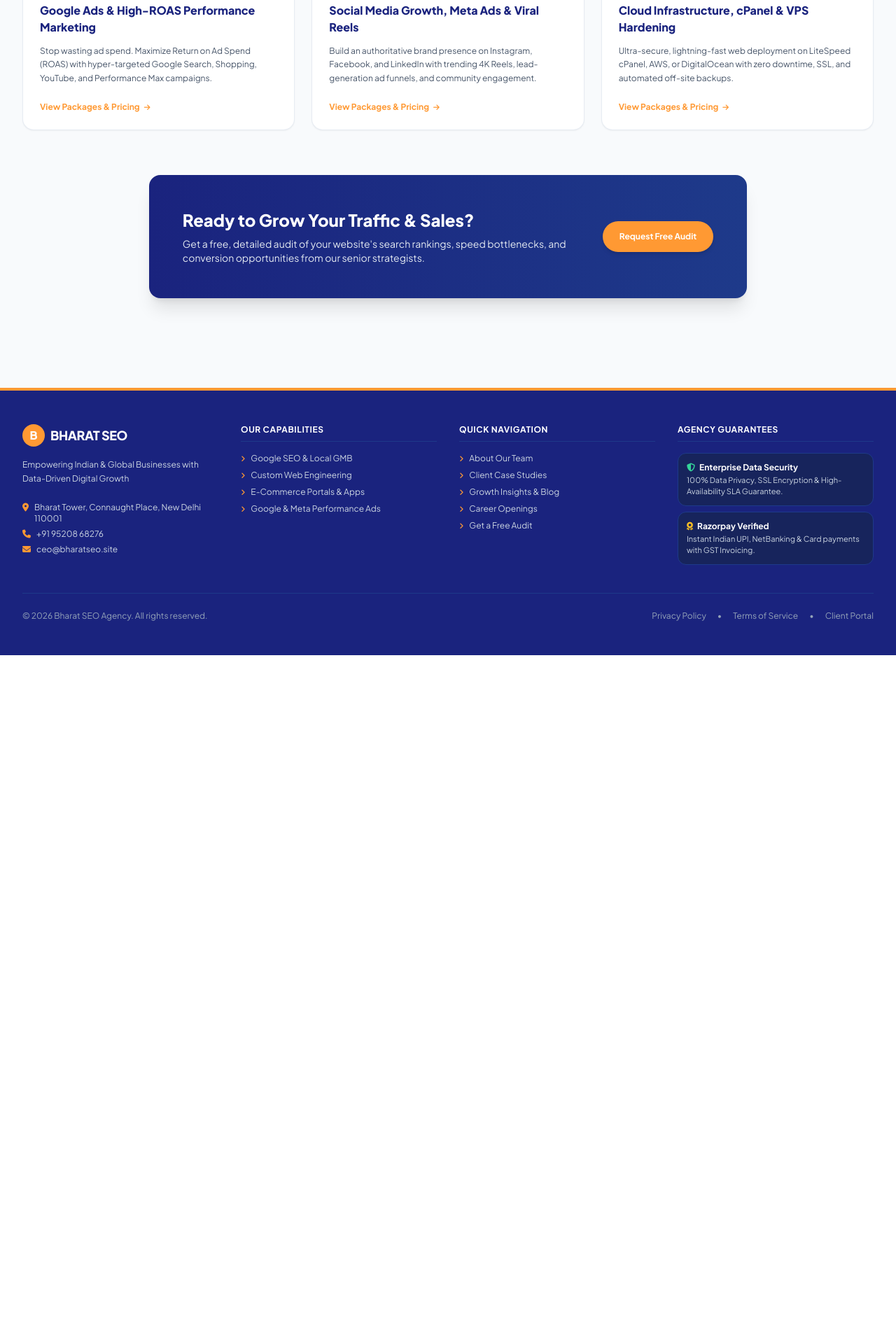
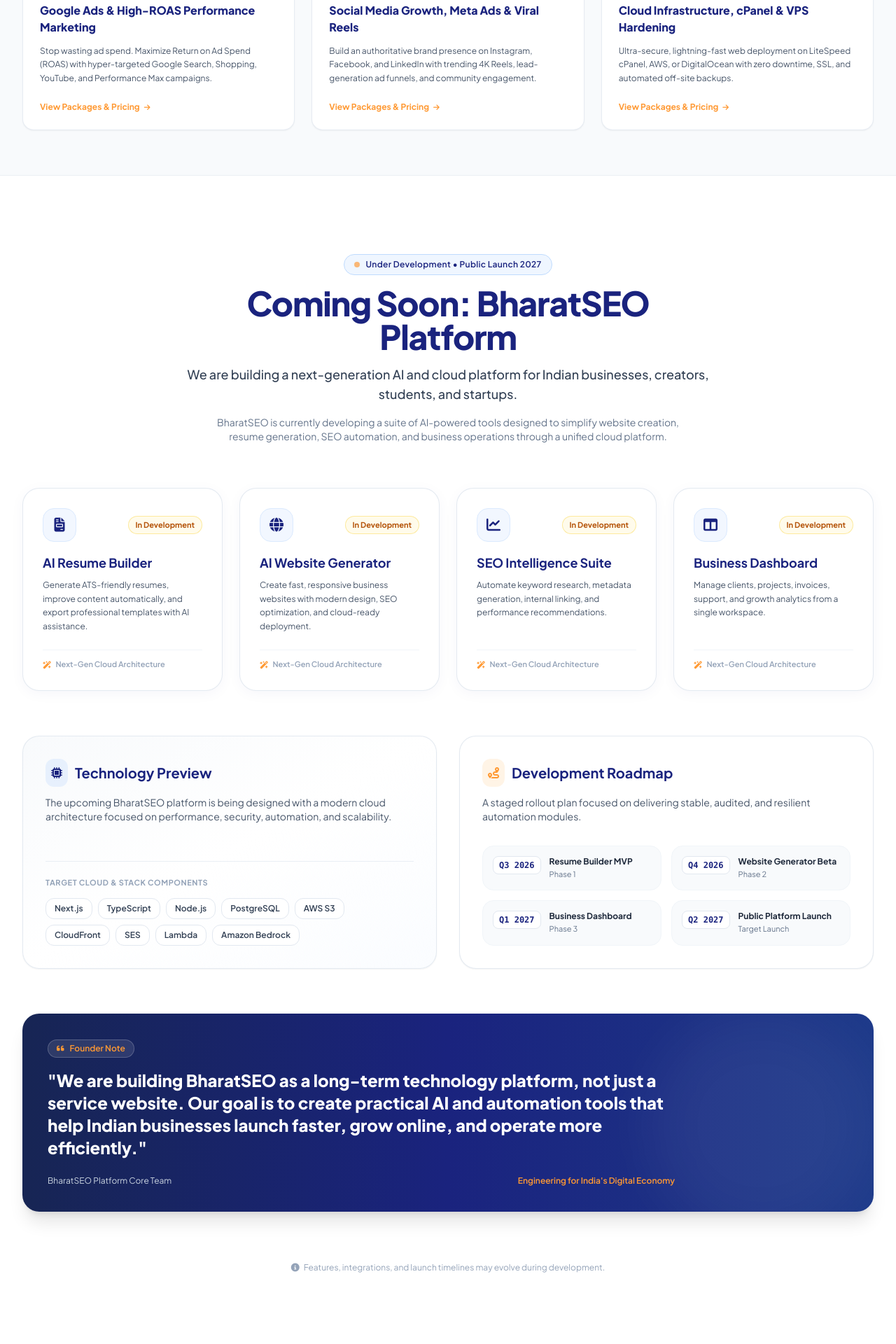
Before and after one commit to aryashabitatgreens-art/Bharatseo, a PHP site: page /php_shared_hosting/index.php in a window 1280 px wide. Shown: the part 1572-3492 px from the top of the page at 70% size. Before the commit the page ends 2508 px from the top, so only its background shows below. Run offline with PHP 8.4, Linux system fonts and the light colour scheme; data comes from the database, SQL or seed files in the repository; some libraries are stand-ins or nearby versions.

Commit message:
feat: add future platform roadmap section
Introduce the upcoming BharatSEO Platform feature section to both the PHP and React versions of the landing page, showcasing future AI-powered tools and roadmap.

```diff
--- /dev/null
+++ b/php_shared_hosting/future-platform-section.php
@@ -0,0 +1,250 @@
+<!-- FUTURE PRODUCT SECTION: BHARATSEO PLATFORM -->
+<section id="future-platform" class="relative py-20 lg:py-28 bg-white border-y border-slate-200/70 overflow-hidden">
+  <!-- Ambient subtle background accents -->
+  <div class="absolute top-0 right-1/4 w-96 h-96 bg-blue-50/70 rounded-full blur-3xl pointer-events-none -z-10"></div>
+  <div class="absolute bottom-0 left-1/4 w-96 h-96 bg-indigo-50/60 rounded-full blur-3xl pointer-events-none -z-10"></div>
+
+  <div class="max-w-7xl mx-auto px-4 sm:px-6 lg:px-8 space-y-16">
+
+    <!-- 1. Section Header -->
+    <div class="text-center max-w-3xl mx-auto space-y-4">
+      <div class="inline-flex items-center gap-2 px-3.5 py-1.5 rounded-full bg-blue-50 border border-blue-200 text-[#1A237E] text-xs font-semibold tracking-wide">
+        <span class="w-2 h-2 rounded-full bg-[#FF9933] animate-pulse"></span>
+        <span>Under Development • Public Launch 2027</span>
+      </div>
+
+      <h2 class="text-3xl sm:text-4xl lg:text-5xl font-black text-[#1A237E] tracking-tight">
+        Coming Soon: BharatSEO Platform
+      </h2>
+
+      <p class="text-base sm:text-lg font-medium text-slate-700 leading-relaxed">
+        We are building a next-generation AI and cloud platform for Indian businesses, creators, students, and startups.
+      </p>
+
+      <p class="text-xs sm:text-sm text-slate-500 max-w-2xl mx-auto leading-relaxed">
+        BharatSEO is currently developing a suite of AI-powered tools designed to simplify website creation, resume generation, SEO automation, and business operations through a unified cloud platform.
+      </p>
+    </div>
+
+    <!-- 2. Four Premium Feature Cards -->
+    <div class="grid grid-cols-1 md:grid-cols-2 lg:grid-cols-4 gap-6">
+
+      <!-- Card 1: AI Resume Builder -->
+      <div class="bg-white rounded-[24px] p-6 sm:p-7 border border-slate-200/90 shadow-[0_4px_20px_rgba(26,35,126,0.04)] hover:shadow-[0_10px_30px_rgba(26,35,126,0.08)] hover:-translate-y-1 transition-all duration-300 flex flex-col justify-between space-y-6 group">
+        <div class="space-y-4">
+          <div class="flex items-center justify-between">
+            <div class="w-12 h-12 rounded-2xl bg-blue-50/80 border border-blue-100 flex items-center justify-center text-[#1A237E] group-hover:bg-[#1A237E] group-hover:text-white transition-colors duration-300">
+              <i class="fa-solid fa-file-invoice text-xl"></i>
+            </div>
+            <span class="text-[11px] font-bold px-2.5 py-1 rounded-full border bg-amber-50 text-amber-700 border-amber-200/80">
+              In Development
+            </span>
+          </div>
+
+          <div class="space-y-2">
+            <h3 class="text-base sm:text-lg font-bold text-[#1A237E]">
+              AI Resume Builder
+            </h3>
+            <p class="text-xs text-slate-600 leading-relaxed">
+              Generate ATS-friendly resumes, improve content automatically, and export professional templates with AI assistance.
+            </p>
+          </div>
+        </div>
+
+        <div class="pt-3 border-t border-slate-100 flex items-center gap-1.5 text-[11px] font-semibold text-slate-400">
+          <i class="fa-solid fa-wand-magic-sparkles text-[#FF9933]"></i>
+          <span>Next-Gen Cloud Architecture</span>
+        </div>
+      </div>
+
+      <!-- Card 2: AI Website Generator -->
+      <div class="bg-white rounded-[24px] p-6 sm:p-7 border border-slate-200/90 shadow-[0_4px_20px_rgba(26,35,126,0.04)] hover:shadow-[0_10px_30px_rgba(26,35,126,0.08)] hover:-translate-y-1 transition-all duration-300 flex flex-col justify-between space-y-6 group">
+        <div class="space-y-4">
+          <div class="flex items-center justify-between">
+            <div class="w-12 h-12 rounded-2xl bg-blue-50/80 border border-blue-100 flex items-center justify-center text-[#1A237E] group-hover:bg-[#1A237E] group-hover:text-white transition-colors duration-300">
+              <i class="fa-solid fa-globe text-xl"></i>
+            </div>
+            <span class="text-[11px] font-bold px-2.5 py-1 rounded-full border bg-amber-50 text-amber-700 border-amber-200/80">
+              In Development
+            </span>
+          </div>
+
+          <div class="space-y-2">
+            <h3 class="text-base sm:text-lg font-bold text-[#1A237E]">
+              AI Website Generator
+            </h3>
+            <p class="text-xs text-slate-600 leading-relaxed">
+              Create fast, responsive business websites with modern design, SEO optimization, and cloud-ready deployment.
+            </p>
+          </div>
+        </div>
+
+        <div class="pt-3 border-t border-slate-100 flex items-center gap-1.5 text-[11px] font-semibold text-slate-400">
+          <i class="fa-solid fa-wand-magic-sparkles text-[#FF9933]"></i>
+          <span>Next-Gen Cloud Architecture</span>
+        </div>
+      </div>
+
+      <!-- Card 3: SEO Intelligence Suite -->
+      <div class="bg-white rounded-[24px] p-6 sm:p-7 border border-slate-200/90 shadow-[0_4px_20px_rgba(26,35,126,0.04)] hover:shadow-[0_10px_30px_rgba(26,35,126,0.08)] hover:-translate-y-1 transition-all duration-300 flex flex-col justify-between space-y-6 group">
+        <div class="space-y-4">
+          <div class="flex items-center justify-between">
+            <div class="w-12 h-12 rounded-2xl bg-blue-50/80 border border-blue-100 flex items-center justify-center text-[#1A237E] group-hover:bg-[#1A237E] group-hover:text-white transition-colors duration-300">
+              <i class="fa-solid fa-chart-line text-xl"></i>
+            </div>
+            <span class="text-[11px] font-bold px-2.5 py-1 rounded-full border bg-amber-50 text-amber-700 border-amber-200/80">
+              In Development
+            </span>
+          </div>
+
+          <div class="space-y-2">
+            <h3 class="text-base sm:text-lg font-bold text-[#1A237E]">
+              SEO Intelligence Suite
+            </h3>
+            <p class="text-xs text-slate-600 leading-relaxed">
+              Automate keyword research, metadata generation, internal linking, and performance recommendations.
+            </p>
+          </div>
+        </div>
+
+        <div class="pt-3 border-t border-slate-100 flex items-center gap-1.5 text-[11px] font-semibold text-slate-400">
+          <i class="fa-solid fa-wand-magic-sparkles text-[#FF9933]"></i>
+          <span>Next-Gen Cloud Architecture</span>
+        </div>
+      </div>
+
+      <!-- Card 4: Business Dashboard -->
+      <div class="bg-white rounded-[24px] p-6 sm:p-7 border border-slate-200/90 shadow-[0_4px_20px_rgba(26,35,126,0.04)] hover:shadow-[0_10px_30px_rgba(26,35,126,0.08)] hover:-translate-y-1 transition-all duration-300 flex flex-col justify-between space-y-6 group">
+        <div class="space-y-4">
+          <div class="flex items-center justify-between">
+            <div class="w-12 h-12 rounded-2xl bg-blue-50/80 border border-blue-100 flex items-center justify-center text-[#1A237E] group-hover:bg-[#1A237E] group-hover:text-white transition-colors duration-300">
+              <i class="fa-solid fa-table-columns text-xl"></i>
+            </div>
+            <span class="text-[11px] font-bold px-2.5 py-1 rounded-full border bg-amber-50 text-amber-700 border-amber-200/80">
+              In Development
+            </span>
+          </div>
+
+          <div class="space-y-2">
+            <h3 class="text-base sm:text-lg font-bold text-[#1A237E]">
+              Business Dashboard
+            </h3>
+            <p class="text-xs text-slate-600 leading-relaxed">
+              Manage clients, projects, invoices, support, and growth analytics from a single workspace.
+            </p>
+          </div>
+        </div>
+
+        <div class="pt-3 border-t border-slate-100 flex items-center gap-1.5 text-[11px] font-semibold text-slate-400">
+          <i class="fa-solid fa-wand-magic-sparkles text-[#FF9933]"></i>
+          <span>Next-Gen Cloud Architecture</span>
+        </div>
+      </div>
+
+    </div>
+
+    <!-- 3. Technology Preview & Roadmap (2-Column Grid) -->
+    <div class="grid grid-cols-1 lg:grid-cols-12 gap-8 items-stretch">
+
+      <!-- Technology Preview Box -->
+      <div class="lg:col-span-6 bg-gradient-to-br from-slate-50 via-white to-blue-50/30 rounded-[24px] p-7 sm:p-8 border border-slate-200/90 shadow-sm space-y-6 flex flex-col justify-between">
+        <div class="space-y-3">
+          <div class="flex items-center gap-2.5">
+            <div class="p-2 rounded-xl bg-blue-100/60 text-[#1A237E]">
+              <i class="fa-solid fa-microchip text-base"></i>
+            </div>
+            <h3 class="text-xl font-bold text-[#1A237E]">Technology Preview</h3>
+          </div>
+
+          <p class="text-xs sm:text-sm text-slate-600 leading-relaxed">
+            The upcoming BharatSEO platform is being designed with a modern cloud architecture focused on performance, security, automation, and scalability.
+          </p>
+        </div>
+
+        <div class="pt-4 border-t border-slate-200/70 space-y-3">
+          <span class="text-[11px] font-bold uppercase tracking-wider text-slate-400">
+            Target Cloud & Stack Components
+          </span>
+          <div class="flex flex-wrap gap-2">
+            <?php
+            $tech_chips = ['Next.js', 'TypeScript', 'Node.js', 'PostgreSQL', 'AWS S3', 'CloudFront', 'SES', 'Lambda', 'Amazon Bedrock'];
+            foreach ($tech_chips as $chip):
+            ?>
+              <span class="px-3 py-1.5 rounded-xl bg-white border border-slate-200 text-xs font-semibold text-slate-700 shadow-xs hover:border-[#1A237E] hover:text-[#1A237E] transition-colors">
+                <?php echo $chip; ?>
+              </span>
+            <?php endforeach; ?>
+          </div>
+        </div>
+      </div>
+
+      <!-- Development Roadmap Box -->
+      <div class="lg:col-span-6 bg-white rounded-[24px] p-7 sm:p-8 border border-slate-200/90 shadow-sm space-y-6 flex flex-col justify-between">
+        <div class="space-y-3">
+          <div class="flex items-center gap-2.5">
+            <div class="p-2 rounded-xl bg-orange-100/60 text-[#FF9933]">
+              <i class="fa-solid fa-route text-base"></i>
+            </div>
+            <h3 class="text-xl font-bold text-[#1A237E]">Development Roadmap</h3>
+          </div>
+          <p class="text-xs sm:text-sm text-slate-600">
+            A staged rollout plan focused on delivering stable, audited, and resilient automation modules.
+          </p>
+        </div>
+
+        <div class="pt-2 grid grid-cols-1 sm:grid-cols-2 gap-3.5">
+          <?php
+          $roadmap_items = [
+            ['period' => 'Q3 2026', 'title' => 'Resume Builder MVP', 'phase' => 'Phase 1'],
+            ['period' => 'Q4 2026', 'title' => 'Website Generator Beta', 'phase' => 'Phase 2'],
+            ['period' => 'Q1 2027', 'title' => 'Business Dashboard', 'phase' => 'Phase 3'],
+            ['period' => 'Q2 2027', 'title' => 'Public Platform Launch', 'phase' => 'Target Launch']
+          ];
+          foreach ($roadmap_items as $item):
+          ?>
+            <div class="p-3.5 rounded-2xl bg-slate-50 border border-slate-100 flex items-start gap-3 hover:bg-blue-50/40 hover:border-blue-100 transition-colors">
+              <span class="font-mono text-xs font-black text-[#1A237E] bg-white px-2 py-1 rounded-lg border border-slate-200 shrink-0">
+                <?php echo $item['period']; ?>
+              </span>
+              <div class="space-y-0.5">
+                <p class="text-xs font-bold text-slate-800"><?php echo $item['title']; ?></p>
+                <p class="text-[11px] text-slate-500"><?php echo $item['phase']; ?></p>
+              </div>
+            </div>
+          <?php endforeach; ?>
+        </div>
+      </div>
+
+    </div>
+
+    <!-- 4. Founder Note Card -->
+    <div class="bg-gradient-to-r from-blue-950 via-[#1A237E] to-blue-900 text-white rounded-[24px] p-7 sm:p-9 shadow-xl relative overflow-hidden">
+      <div class="absolute right-0 top-0 w-80 h-80 bg-white/5 rounded-full blur-2xl pointer-events-none"></div>
+
+      <div class="relative z-10 space-y-4 max-w-4xl">
+        <div class="inline-flex items-center gap-2 px-3 py-1 rounded-full bg-white/10 border border-white/20 text-[#FF9933] text-xs font-semibold">
+          <i class="fa-solid fa-quote-left text-xs"></i>
+          <span>Founder Note</span>
+        </div>
+
+        <h3 class="text-xl sm:text-2xl font-black text-white leading-snug">
+          "We are building BharatSEO as a long-term technology platform, not just a service website. Our goal is to create practical AI and automation tools that help Indian businesses launch faster, grow online, and operate more efficiently."
+        </h3>
+
+        <div class="pt-2 flex items-center justify-between text-xs text-slate-300">
+          <span>BharatSEO Platform Core Team</span>
+          <span class="text-[#FF9933] font-semibold">Engineering for India's Digital Economy</span>
+        </div>
+      </div>
+    </div>
+
+    <!-- 5. Footer Disclaimer Note -->
+    <div class="text-center pt-2">
+      <p class="text-xs text-slate-400 max-w-xl mx-auto flex items-center justify-center gap-1.5">
+        <i class="fa-solid fa-circle-info text-slate-400"></i>
+        <span>Features, integrations, and launch timelines may evolve during development.</span>
+      </p>
+    </div>
+
+  </div>
+</section>
--- a/php_shared_hosting/index.php
+++ b/php_shared_hosting/index.php
@@ -121,6 +121,9 @@ if ($pdo) {
   </div>
 </section>
 
+<!-- Future Product Platform Section -->
+<?php include __DIR__ . '/future-platform-section.php'; ?>
+
 <!-- CTA Section -->
 <section class="max-w-7xl mx-auto px-4 sm:px-6 lg:px-8 pb-16">
   <div class="bg-gradient-to-r from-[#1A237E] to-blue-900 rounded-2xl p-8 sm:p-12 text-white flex flex-col sm:flex-row items-center justify-between gap-6 shadow-xl">
--- a/src/components/Home.tsx
+++ b/src/components/Home.tsx
@@ -20,6 +20,7 @@ import {
   Layers
 } from 'lucide-react';
 import { Service, Blog, Testimonial } from '../types';
+import { FuturePlatformSection } from './FuturePlatformSection';
 
 interface HomeProps {
   services: Service[];
@@ -303,7 +304,10 @@ export const Home: React.FC<HomeProps> = ({
         </div>
       </section>
 
-      {/* 5. CLIENT TESTIMONIALS */}
+      {/* 5. FUTURE PRODUCT: BHARATSEO PLATFORM */}
+      <FuturePlatformSection />
+
+      {/* 6. CLIENT TESTIMONIALS */}
       <section className="max-w-7xl mx-auto px-4 sm:px-6 lg:px-8 space-y-12">
         <div className="text-center space-y-3 max-w-2xl mx-auto">
           <span className="text-xs font-extrabold uppercase tracking-wider text-[#FF9933] bg-[#FF9933]/10 px-3 py-1 rounded-full border border-[#FF9933]/20">
```
Also changed, not shown: src/components/FuturePlatformSection.tsx (added, +236 -0 lines).
